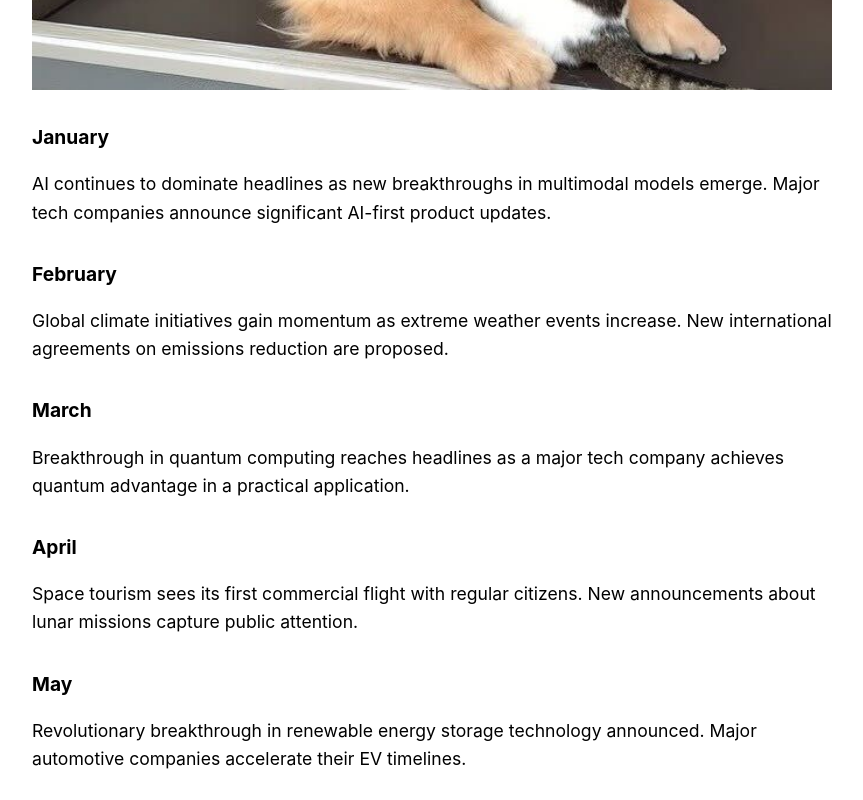
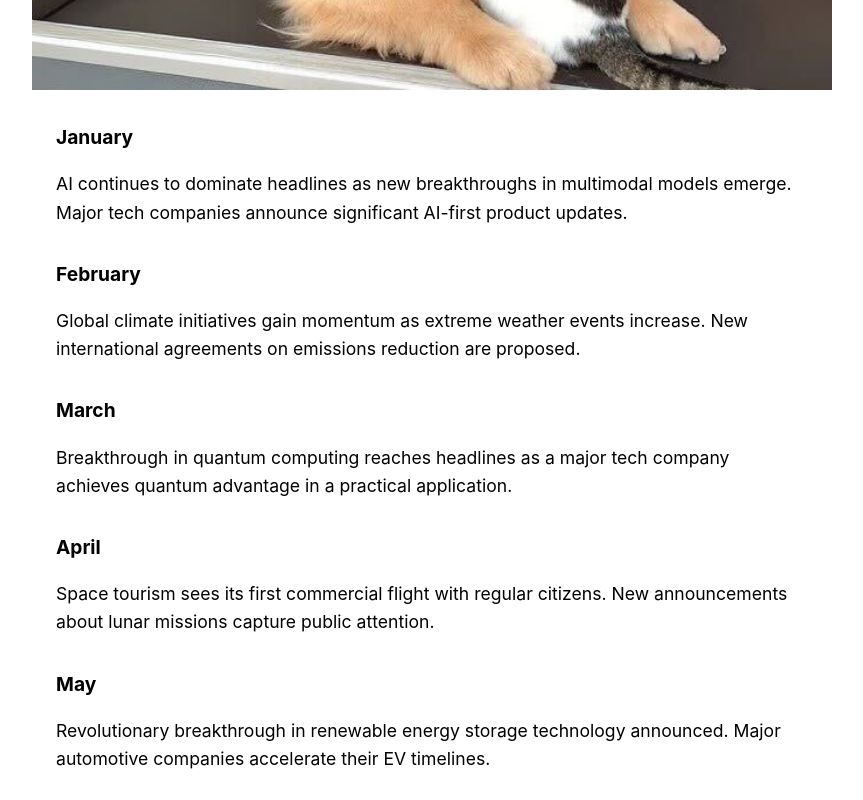
Before and after one commit to ashbhat/2025Predictions, a Next.js app: page / in a window 1280 px wide. Shown: the part 360-1160 px from the top of the page, without its empty margins (208-1071 px from the left). Built offline with nearby package versions, Linux system fonts and the light colour scheme.

Commit message:
style: add padding to text content while keeping container flush

```diff
--- a/src/styles/predictions.module.css
+++ b/src/styles/predictions.module.css
@@ -14,6 +14,7 @@
 .content {
   font-size: 1.1rem;
   line-height: 1.6;
+  padding: 0 1.5rem;
 }
 
 .monthHeader {
```
